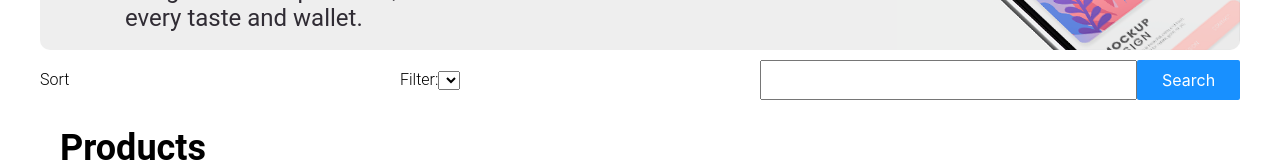
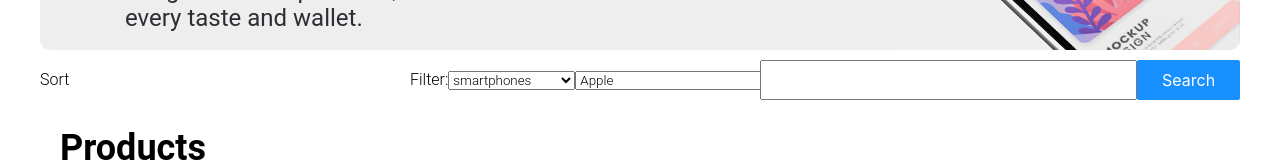
Before and after one commit to MaryAnzh/Online-Store, a React (Create React App) app: page / in a window 1280 px wide. Shown: the part 267-429 px from the top of the page. Built offline with nearby package versions, Linux system fonts and the light colour scheme; a web font is replaced by a local one.

Commit message:
feat: add filter by category and brand

```diff
--- a/src/components/simple/item-slider/ItemSlider.tsx
+++ b/src/components/simple/item-slider/ItemSlider.tsx
@@ -1,4 +1,4 @@
-import React, { useState, useEffect } from 'react';
+import React, { useState } from 'react';
 import './ItemSlider.scss';
 
 type ItemSliderProps = {
--- a/src/core/utils/filter.ts
+++ b/src/core/utils/filter.ts
@@ -4,9 +4,10 @@ export class Filter {
 
     static createNameSet(array: IItem[], name: string): string[] {
         return array.reduce((arr: string[], curr) => {
-            const category = curr.category;
-            if (arr.indexOf(category) === -1) {
-                arr.push(category);
+            const key = name as keyof IItem;
+            const k = curr[key];
+            if (arr.indexOf(`${k}`) === -1) {
+                arr.push(`${k}`);
             }
             return arr;
         }, []);
--- a/src/pages/items-page/ItemsPage.scss
+++ b/src/pages/items-page/ItemsPage.scss
@@ -82,6 +82,10 @@
 
             &__filter {
                 width: 30%;
+                padding: 0 10px;
+                display: flex;
+                justify-content: space-between;
+
             }
 
             &__search {
--- a/src/pages/items-page/ItemsPage.tsx
+++ b/src/pages/items-page/ItemsPage.tsx
@@ -1,4 +1,4 @@
-import React from 'react'
+import React, { useState } from 'react'
 import { catalog } from '../../core/data/catalog.data';
 import './ItemsPage.scss'
 import { ItemCard } from '../../components/simple/item-card/ItemCard';
@@ -7,16 +7,38 @@ import { Filter } from '../../core/utils/filter';
 
 export const ItemsPage = (): JSX.Element => {
     const itemCatalog: IItem[] = [...catalog.products];
+    const [prods, setProds] = useState(itemCatalog);
     const categories: string[] = Filter.createNameSet(itemCatalog, 'category');
     const brands: string[] = Filter.createNameSet(itemCatalog, 'brand');
+    const filterItemsOnChange = (e: React.ChangeEvent) => {
+        const elem = e.target as HTMLSelectElement;
+        const itemObjectKey: keyof IItem = elem.id as keyof IItem;
+        const filteringArr = [...itemCatalog].filter(el => el[itemObjectKey] === elem.value);
+        setProds(filteringArr);
+    }
 
-    const itemsList: JSX.Element[] = itemCatalog.map(elem => {
+    const itemsList: JSX.Element[] = prods.map(elem => {
         return (
             <ItemCard
                 key={elem.id}
                 item={elem} />)
     });
 
+    const categoriesFilter: JSX.Element[] = categories.map((name) =>
+        <option
+            key={name}
+            value={name}>
+            {name}
+        </option>
+    );
+
+    const brandFilter: JSX.Element[] = brands.map((name) =>
+        <option
+            key={name}
+            value={name}>
+            {name}
+        </option>
+    );
 
     return (
         <section className='catalog'>
@@ -37,9 +59,23 @@ export const ItemsPage = (): JSX.Element => {
                     </div>
                     <div className='catalog__wrap__tools-wrap__filter'>
                         Filter:
-                        <select className='catalog__wrap__tools-wrap__filter__category'>
+                        <div className='catalog__wrap__tools-wrap__filter__wrap'>
+                            <select
+                                className='catalog__wrap__tools-wrap__filter__wrap__category'
+                                id='category'
+                                onChange={filterItemsOnChange}>
+                                {categoriesFilter}
+                            </select>
+                        </div>
+                        <div className='catalog__wrap__tools-wrap__filter__wrap'>
+                            <select
+                                id='brand'
+                                className='catalog__wrap__tools-wrap__filter__wrap__brand'
+                                onChange={filterItemsOnChange}>
+                                {brandFilter}
+                            </select>
+                        </div>
 
-                        </select>
                     </div>
                     <div className='catalog__wrap__tools-wrap__search'>
                         <input
@@ -58,7 +94,7 @@ export const ItemsPage = (): JSX.Element => {
                     </div>
                 </section>
 
-            </div>
-        </section>
+            </div >
+        </section >
     )
 }
```
